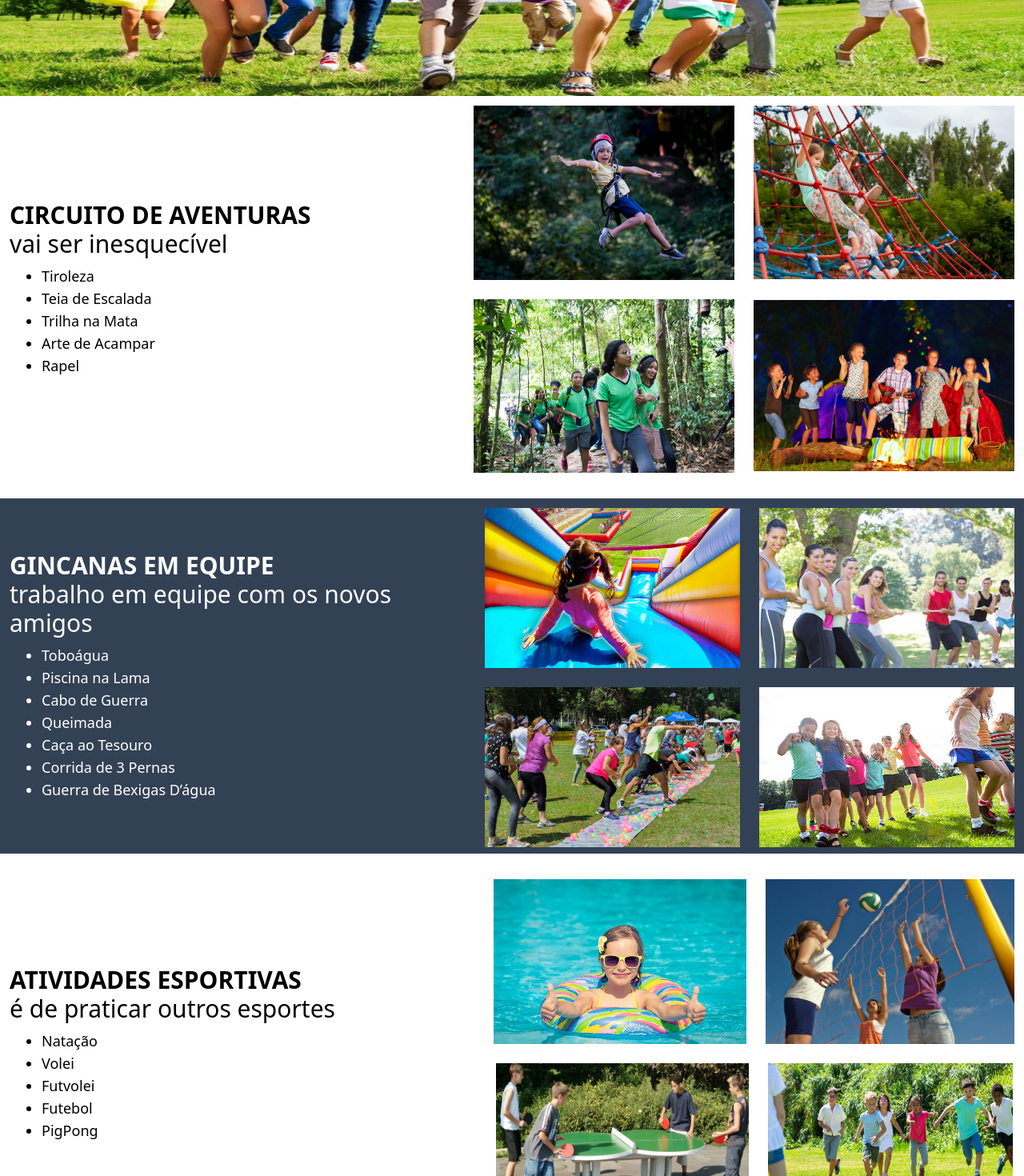
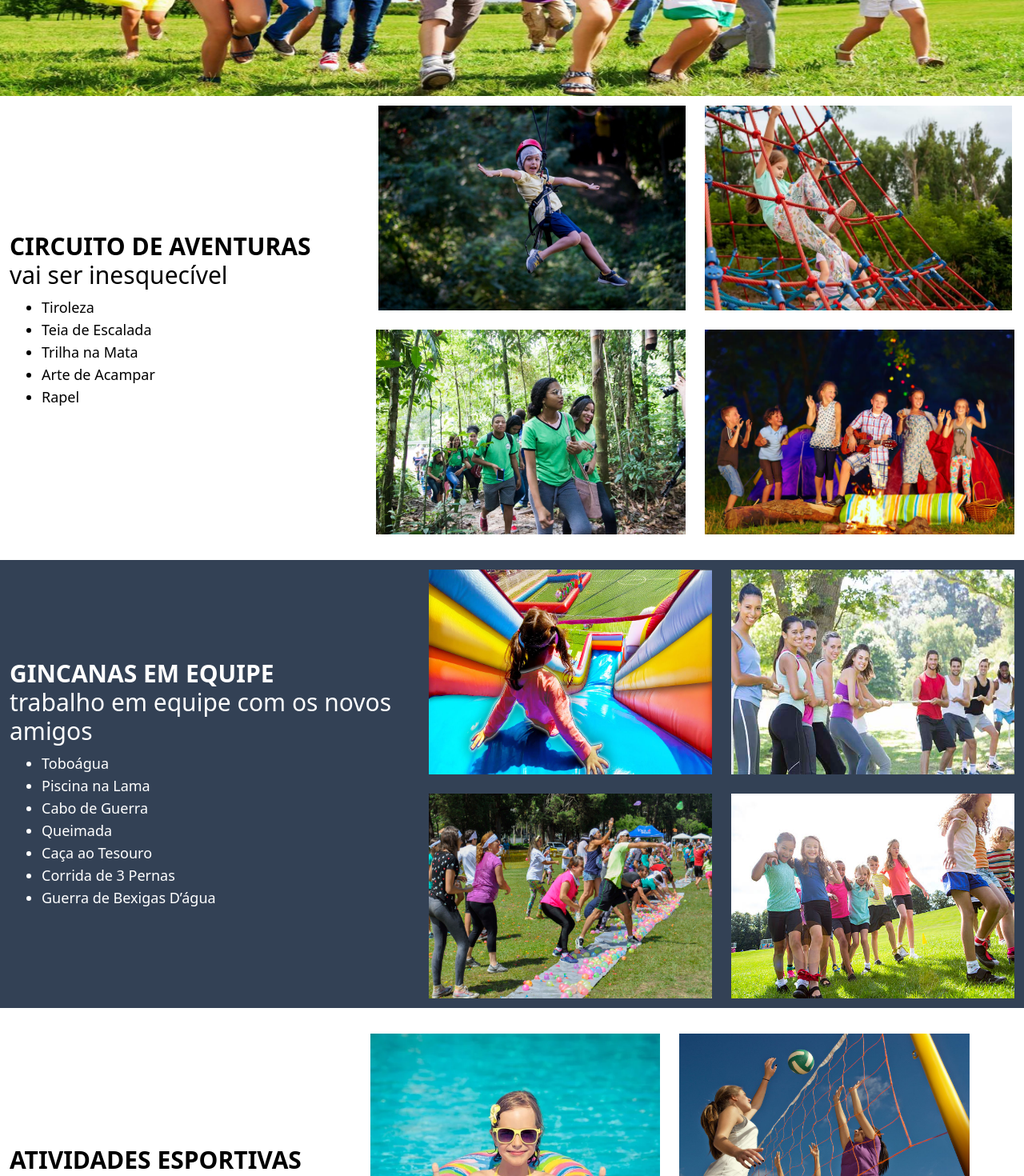
Before and after one commit to VictorEdsonsr/acampamento-aguias, a Next.js app: page /Atividade in a window 1280 px wide. Shown: the part 260-1730 px from the top of the page at 80% size. Built offline with nearby package versions, Linux system fonts and the light colour scheme.

Commit message:
ajustes nas posicoes das fotos - atividades

```diff
--- a/src/pages/Atividade/index.jsx
+++ b/src/pages/Atividade/index.jsx
@@ -1,6 +1,12 @@
 import Head from "next/head";
 import Image from "next/image";
 import firstBanner from "../../../public/img/banner-atividade.jpg";
+
+import circuitoOne from "../../../public/img/circuito-1.jpg";
+import circuitoTwo from "../../../public/img/circuito-2.jpg";
+import circuitoThree from "../../../public/img/circuito-3.jpg";
+import circuitoFour from "../../../public/img/circuito-4.jpg";
+
 import gincanaOne from "../../../public/img/gincana-1.jpg";
 import gincanaTwo from "../../../public/img/gincana-2.jpg";
 import gincanaThree from "../../../public/img/gincana-3.jpg";
@@ -52,45 +58,30 @@ export default function Atividade() {
 
             <figure className="flex items-center flex-col justify-center">
               <div className="flex flex-col md:flex-row  items-center justify-center">
-                <div className="">
                 <Image
-                    src="/img/circuito-1.jpg"
-                    className="p-3"
-                    width={350}
-                    height={350}
+                  src={circuitoOne}
+                  className="w-full md:w-2/4 p-3 h-[280px]"
                   alt="Imagem de tiroleza"
                 />
-                </div>
 
-                <div>
                 <Image
-                    src="/img/circuito-2.jpg"
-                    className="p-3"
-                    width={350}
-                    height={350}
+                  src={circuitoTwo}
+                  className="w-full md:w-2/4 p-3 h-[280px]"
                   alt="Imagem de escalada"
                 />
               </div>
-              </div>
               <div className="flex flex-col md:flex-row items-center justify-center">
-                <div>
                 <Image
-                    src="/img/circuito-3.jpg"
-                    className="p-3"
-                    width={350}
-                    height={350}
+                  src={circuitoThree}
+                  className="w-full md:w-2/4 p-3 h-[280px]"
                   alt="Imagem de Trilha na mata"
                 />
-                </div>
-                <div>
+
                 <Image
-                    src="/img/circuito-4.jpg"
-                    className="p-3"
-                    width={350}
-                    height={350}
+                  src={circuitoFour}
+                  className="w-full md:w-2/4 p-3 h-[280px]"
                   alt="Imagem Acampando"
                 />
-                </div>
               </div>
             </figure>
           </div>
@@ -118,39 +109,31 @@ export default function Atividade() {
             </article>
 
             <figure className="flex items-center flex-col justify-center">
-              <div className="flex flex-col md:flex-row  items-center justify-center">
-                <div className="p-3">
+              <div className="flex flex-col md:flex-row w-full items-center justify-center">
                 <Image
                   src={gincanaOne}
-                    className="w-[330px] h-[200px]"
+                  className="w-full md:w-2/4 p-3 h-[280px]"
                   alt="Imagem de Toboágua"
                 />
-                </div>
 
-                <div className="p-3">
                 <Image
                   src={gincanaTwo}
-                    className="w-[330px] h-[200px]"
+                  className="w-full md:w-2/4 p-3 h-[280px]"
                   alt="Imagem de Cabo de Guerra"
                 />
               </div>
-              </div>
               <div className="flex flex-col md:flex-row items-center justify-center">
-                <div className="p-3 max-w-[350px] max-h-[220px]">
                 <Image
                   src={gincanaThree}
-                    className="w-[450px] h-[200px]"
+                  className="w-full md:w-2/4 p-3 h-[280px]"
                   alt="Imagem de Guerra de Bexigas D’água"
                 />
-                </div>
 
-                <div className="p-3 max-w-[350px] max-h-[220px]">
                 <Image
                   src={gincanaFour}
-                    className="w-[450px] h-[200px]"
+                  className="w-full md:w-2/4 p-3 h-[280px]"
                   alt="Imagem de Corrida de 3 Pernas"
                 />
-                </div>
               </div>
             </figure>
           </div>
@@ -179,24 +162,24 @@ export default function Atividade() {
               <div className="flex flex-col md:flex-row  items-center justify-center">
                 <Image
                   src={atividadeOne}
-                  className="p-3 w-[340px] h-[230px]"
+                  className="p-3 w-full md:w-2/4 h-[280px]"
                   alt="Imagem de Natação"
                 />
                 <Image
                   src={atividadeTwo}
-                  className="p-3 w-[335px] h-[230px]"
+                  className="p-3 w-full md:w-2/4 h-[280px]"
                   alt="Imagem de Volei"
                 />
               </div>
-              <div className="flex flex-col md:flex-row items-center max-w-sm justify-center">
+              <div className="flex flex-col md:flex-row items-center justify-center">
                 <Image
                   src={atividadeThree}
-                  className="p-3 w-[340px] h-[230px]"
+                  className="p-3 w-full md:w-2/4 h-[280px]"
                   alt="Imagem de PigPong"
                 />
                 <Image
                   src={atividadeFour}
-                  className="p-3 w-[330px] h-[230px]"
+                  className="p-3 w-full md:w-2/4 h-[280px]"
                   alt="Imagem de Futebol"
                 />
               </div>
@@ -227,24 +210,24 @@ export default function Atividade() {
               <div className="flex flex-col md:flex-row  items-center justify-center">
                 <Image
                   src={oficinaOne}
-                  className="p-3 w-[340px] h-[230px]"
+                  className="p-3 w-full md:w-2/4 h-[280px]"
                   alt="Imagem de teatro"
                 />
                 <Image
                   src={oficinaTwo}
-                  className="p-3 w-[340px] h-[230px]"
+                  className="p-3 w-full md:w-2/4 h-[280px]"
                   alt="Imagem de circo"
                 />
               </div>
               <div className="flex flex-col md:flex-row items-center justify-center">
                 <Image
                   src={oficinaThree}
-                  className="p-3 w-[340px] h-[230px]"
+                  className="p-3 w-full md:w-2/4 h-[280px]"
                   alt="Imagem de cinema"
                 />
                 <Image
                   src={oficinaFour}
-                  className="p-3 w-[345px] h-[230px]"
+                  className="p-3 w-full md:w-2/4 h-[280px]"
                   alt="Imagem de culinaria"
                 />
               </div>
```
Lines whose indentation alone changed are shown as unchanged.
